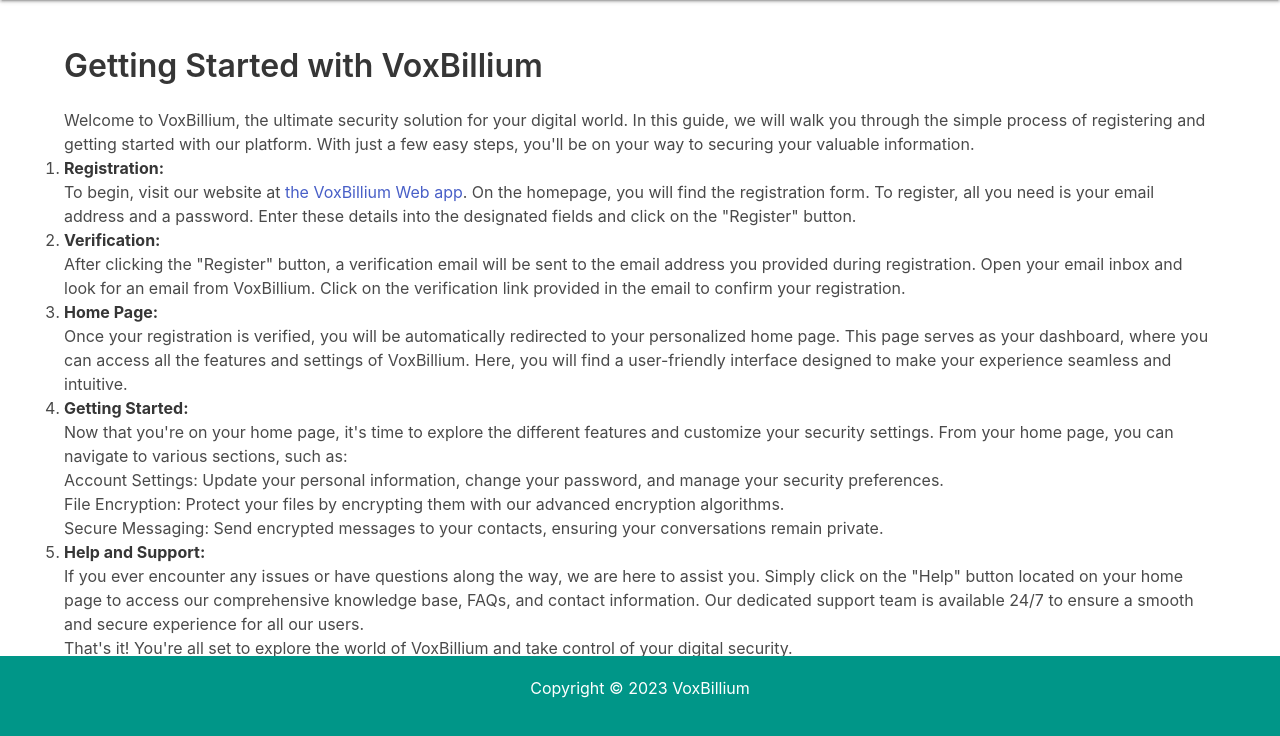
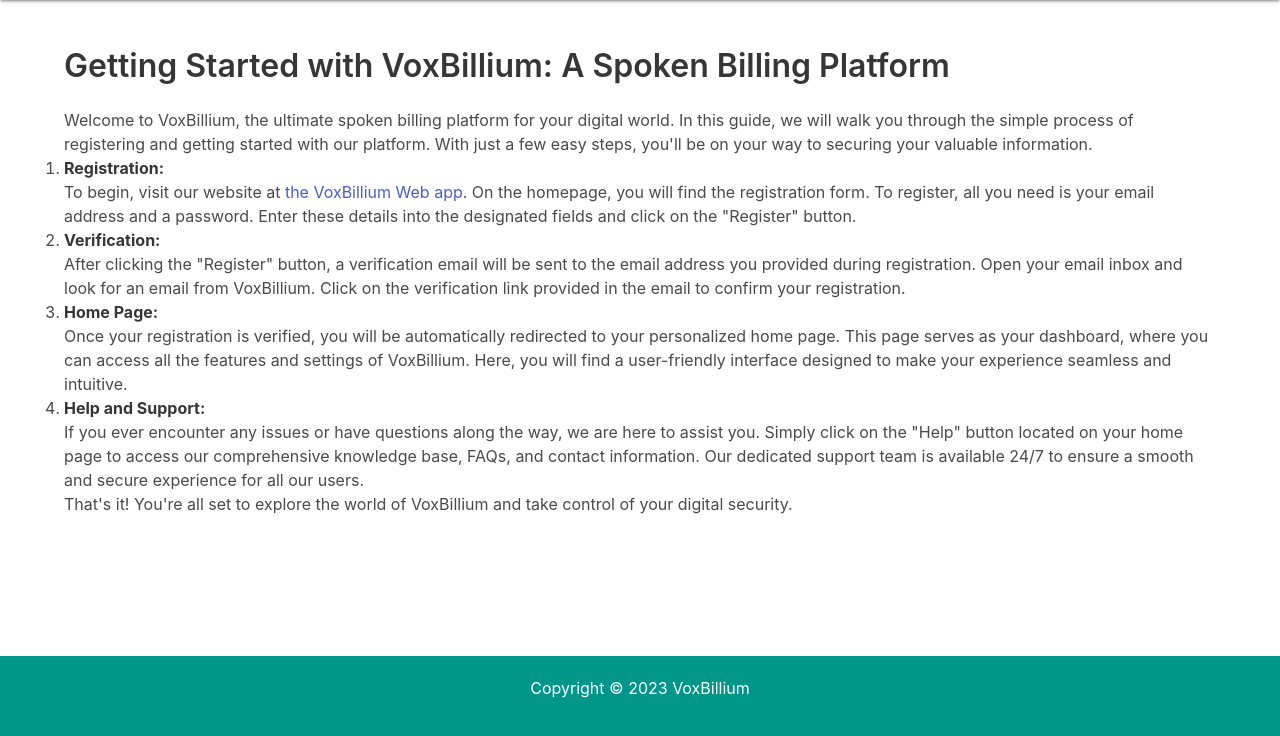
Before and after one commit to williammabotjaeng/voxbillium, a Flask app: page /docs in a window 1280 px wide. Shown: the part 64-800 px from the top of the page. Run offline with Flask 3, Linux system fonts and the light colour scheme.

Commit message:
docs, update

```diff
--- a/templates/docs.html
+++ b/templates/docs.html
@@ -7,8 +7,8 @@
 {% block content %}
     <section class="section">
         <div class="container">
-          <h1 class="title">Getting Started with VoxBillium</h1>
-          <p>Welcome to VoxBillium, the ultimate security solution for your digital world. In this guide, we will walk you through the simple process of registering and getting started with our platform. With just a few easy steps, you'll be on your way to securing your valuable information.</p>
+          <h1 class="title">Getting Started with VoxBillium: A Spoken Billing Platform</h1>
+          <p>Welcome to VoxBillium, the ultimate spoken billing platform for your digital world. In this guide, we will walk you through the simple process of registering and getting started with our platform. With just a few easy steps, you'll be on your way to securing your valuable information.</p>
           <ol>
             <li>
               <strong>Registration:</strong>
@@ -22,15 +22,7 @@
               <strong>Home Page:</strong>
               <p>Once your registration is verified, you will be automatically redirected to your personalized home page. This page serves as your dashboard, where you can access all the features and settings of VoxBillium. Here, you will find a user-friendly interface designed to make your experience seamless and intuitive.</p>
             </li>
-            <li>
-              <strong>Getting Started:</strong>
-              <p>Now that you're on your home page, it's time to explore the different features and customize your security settings. From your home page, you can navigate to various sections, such as:</p>
-              <ul>
-                <li>Account Settings: Update your personal information, change your password, and manage your security preferences.</li>
-                <li>File Encryption: Protect your files by encrypting them with our advanced encryption algorithms.</li>
-                <li>Secure Messaging: Send encrypted messages to your contacts, ensuring your conversations remain private.</li>
-              </ul>
-            </li>
+
             <li>
               <strong>Help and Support:</strong>
               <p>If you ever encounter any issues or have questions along the way, we are here to assist you. Simply click on the "Help" button located on your home page to access our comprehensive knowledge base, FAQs, and contact information. Our dedicated support team is available 24/7 to ensure a smooth and secure experience for all our users.</p>
```
